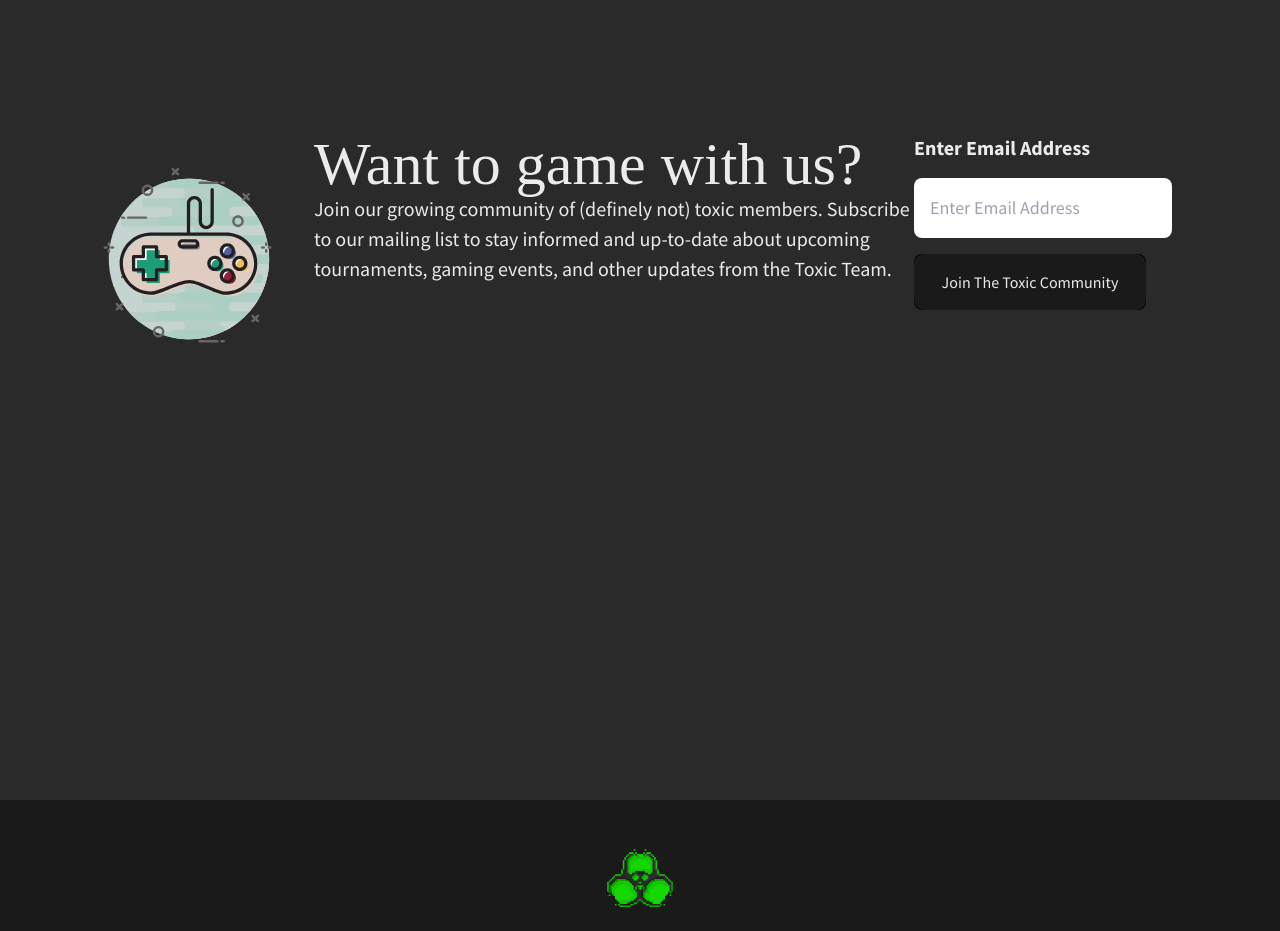
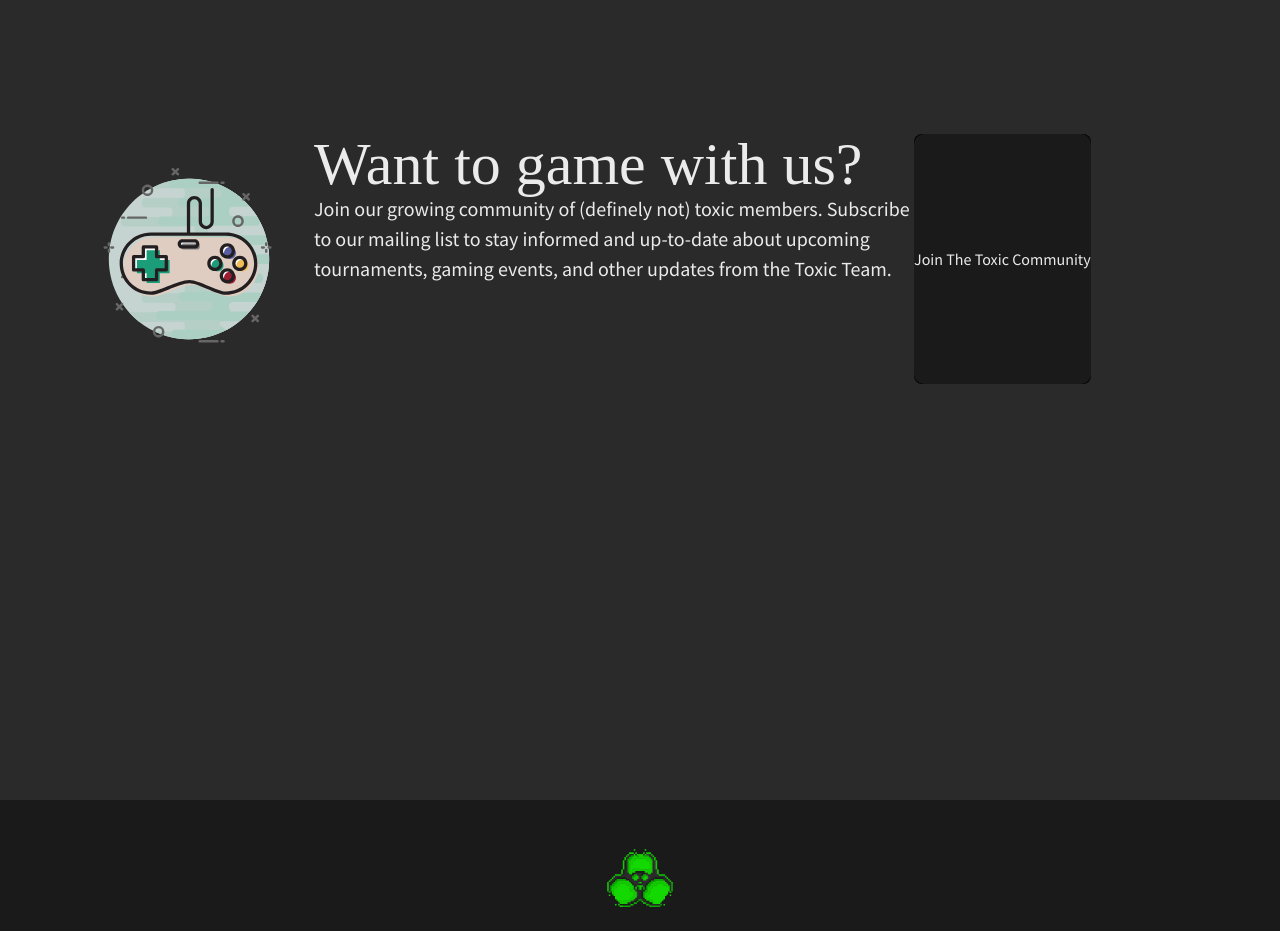
Before and after one commit to austinengelbrecht/toxictournaments, a Vue app: page /home in a window 1280 px wide. Shown: the part 1960-2891 px from the top of the page. Built offline with nearby package versions, Linux system fonts and the light colour scheme; no server answers; a web font is replaced by a local one.

Commit message:
Refactor to banner design

```diff
--- a/src/components/ContactForm/TheContactForm.vue
+++ b/src/components/ContactForm/TheContactForm.vue
@@ -13,16 +13,17 @@
         </p>
       </div>
 
-      <ContactForm class="max-w-[500px]" />
+      <button class="glow-on-hover capitalize">Join the toxic Community</button>
     </div>
   </section>
 </template>
 
 <script>
 import ClassicController from "@/assets/icons/classiccontroller.vue";
-import ContactForm from "./EmailForm.vue";
 
-export default { components: { ClassicController, ContactForm } };
+export default { components: { ClassicController } };
 </script>
 
-<style lang="scss" scoped></style>
+<style lang="scss" scoped>
+@import "../../assets/styles/partials/glow-on-hover";
+</style>
```
